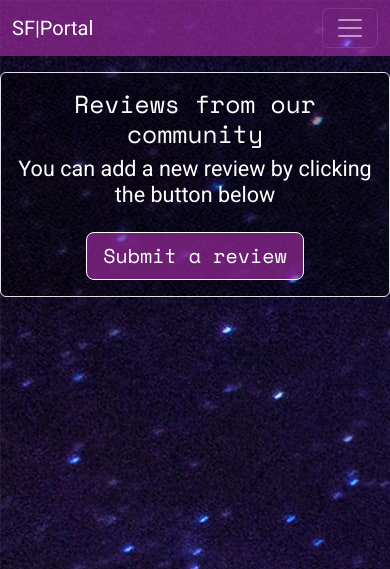
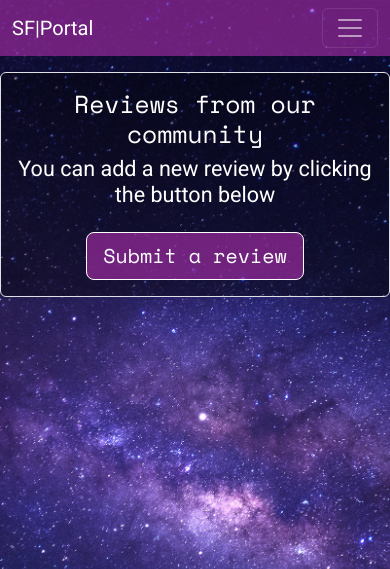
Before and after one commit to AndypSheridan/sci-fi-portal, a Django app: page /books/ in a window 390 px wide. Shown: the top 569 px of the page. Run offline with Django 3.2, Linux system fonts and the light colour scheme; data that the repository does not hold is empty; some libraries are stand-ins or nearby versions.

Commit message:
Remove media query in style.css

```diff
--- a/static/css/style.css
+++ b/static/css/style.css
@@ -509,21 +509,4 @@ form input {
 
 @media only screen and (max-width: 768px) {
 
-    #stars-bg-image:after{
-
-        content: url('/static/images/sf-portal-stars-min.jpg');
-
-        position: fixed;
-
-        height: 100vh;
-
-        right: 0;
-
-        top: 0;
-
-        left: 0;
-
-        z-index: -1;
-
-        }
     }
```
